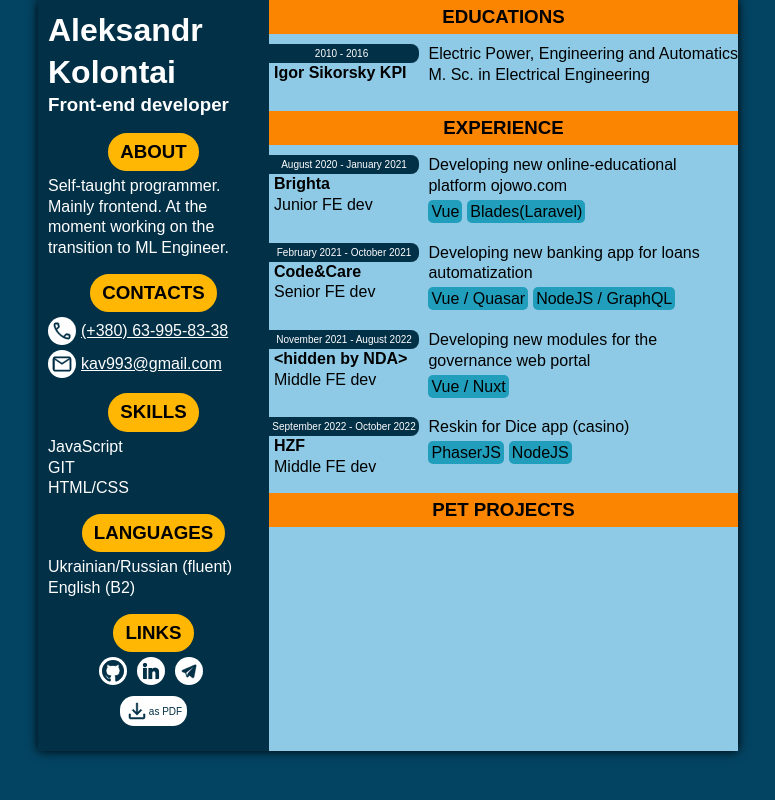
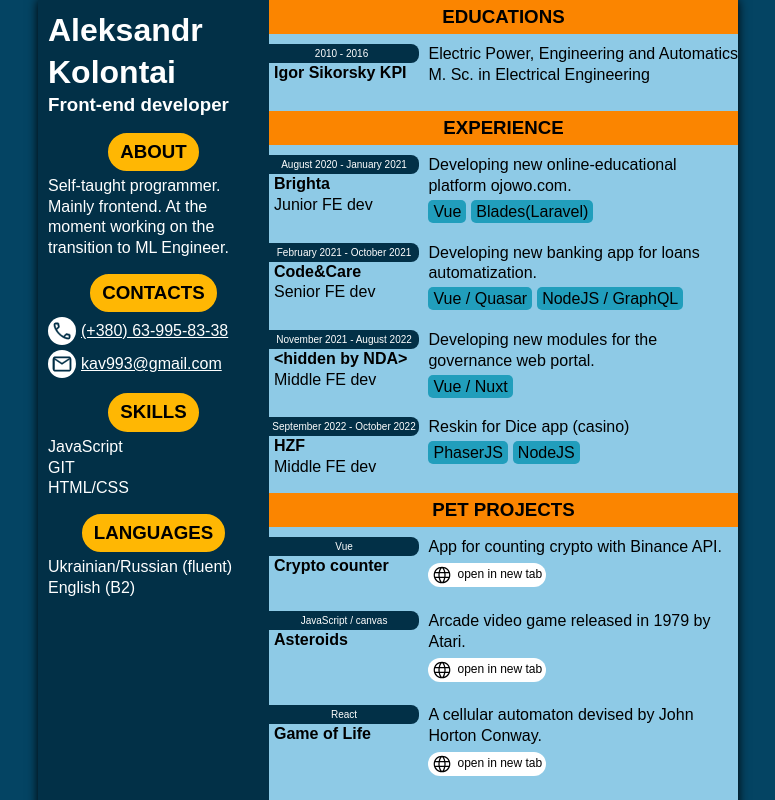
Before and after one commit to JollyR0ger42/portfolio, a Nuxt app: page / in a window 1280 px wide. Shown: the whole page, without its empty margins (252-1027 px from the left). Built offline with nearby package versions, Linux system fonts and the light colour scheme.

Commit message:
finilize

```diff
--- a/app.vue
+++ b/app.vue
@@ -88,6 +88,12 @@
       <!-- PETS -->
       <div class="app__pets">
         <h3 class="app__subtitle2">Pet projects</h3>
+        <BlockPet
+          v-for="(pet, idx) in summary.pets"
+          :key="idx"
+          class="app__experience__block"
+          :pet="pet"
+        />
       </div>
     </div>
   </div>
--- a/assets/summary.json
+++ b/assets/summary.json
@@ -11,7 +11,7 @@
     "github": "https://github.com/JollyR0ger42",
     "linkedin": "https://www.linkedin.com/in/aleksandr-kolontai-a7437718b/",
     "telegram": "https://t.me/JollyR0ger42",
-    "download": "https://link"
+    "download": "https://pet-serve.onrender.com/CV_Kolontai_A.pdf"
   },
   "languages": ["Ukrainian/Russian (fluent)", "English (B2)"],
   "educations": [
@@ -27,21 +27,21 @@
       "company": "Brighta",
       "role": "Junior FE dev",
       "time": "August 2020 - January 2021",
-      "description": "Developing new online-educational platform ojowo.com",
+      "description": "Developing new online-educational platform ojowo.com.",
       "techstack": ["Vue", "Blades(Laravel)"]
     },
     {
       "company": "Code&Care",
       "role": "Senior FE dev",
       "time": "February 2021 - October 2021",
-      "description": "Developing new banking app for loans automatization",
+      "description": "Developing new banking app for loans automatization.",
       "techstack": ["Vue / Quasar", "NodeJS / GraphQL"]
     },
     {
       "company": "<hidden by NDA>",
       "role": "Middle FE dev",
       "time": "November 2021 - August 2022",
-      "description": "Developing new modules for the governance web portal",
+      "description": "Developing new modules for the governance web portal.",
       "techstack": ["Vue / Nuxt"]
     },
     {
@@ -54,44 +54,46 @@
   ],
   "pets": [
     {
-      "title": "Conway's Game of Life",
-      "description": "react app",
-      "link": "https://www.youtube.com/watch?v=dQw4w9WgXcQ"
-    },
-    {
-      "title": "Todo app",
-      "description": "vue app",
-      "link": "https://www.youtube.com/watch?v=dQw4w9WgXcQ"
-    },
-    {
       "title": "Crypto counter",
-      "description": "vue app",
-      "link": "https://www.youtube.com/watch?v=dQw4w9WgXcQ"
-    },
-    {
-      "title": "Timer app",
-      "description": "vue app",
-      "link": "https://www.youtube.com/watch?v=dQw4w9WgXcQ"
+      "tech": "Vue",
+      "description": "App for counting crypto with Binance API.",
+      "link": "https://pet-serve.onrender.com/crypto"
     },
     {
       "title": "Asteroids",
-      "description": "js",
-      "link": "https://www.youtube.com/watch?v=dQw4w9WgXcQ"
+      "tech": "JavaScript / canvas",
+      "description": "Arcade video game released in 1979 by Atari.",
+      "link": "https://pet-serve.onrender.com/asteroids"
     },
     {
-      "title": "Todo app",
-      "description": "vue app",
-      "link": "https://www.youtube.com/watch?v=dQw4w9WgXcQ"
+      "tech": "React",
+      "title": "Game of Life",
+      "description": "A cellular automaton devised by John Horton Conway.",
+      "link": "https://pet-serve.onrender.com/gol"
     },
     {
-      "title": "web page 1",
-      "description": "vue app",
-      "link": "https://www.youtube.com/watch?v=dQw4w9WgXcQ"
+      "title": "Timer",
+      "tech": "Vue",
+      "description": "Simple timer app.",
+      "link": "https://pet-serve.onrender.com/timer"
     },
     {
-      "title": "web page 2",
-      "description": "vue app",
-      "link": "https://www.youtube.com/watch?v=dQw4w9WgXcQ"
+      "title": "Todo",
+      "tech": "Vue",
+      "description": "Simple todo app.",
+      "link": "https://pet-serve.onrender.com/todo"
+    },
+    {
+      "title": "Landing 1",
+      "tech": "HTML / CSS",
+      "description": "Responsive landing page.",
+      "link": "https://pet-serve.onrender.com/web-page-1"
+    },
+    {
+      "title": "Landing 2",
+      "tech": "HTML / CSS",
+      "description": "Responsive landing page.",
+      "link": "https://pet-serve.onrender.com/web-page-2"
     }
   ]
 }
--- a/components/BlockExperience.vue
+++ b/components/BlockExperience.vue
@@ -38,7 +38,7 @@ defineProps({ experience: Object });
 
   &__tech {
     background-color: var(--blue);
-    padding: 3px;
+    padding: 3px 5px;
     border-radius: 5px;
 
     &:not(:last-child) {
--- /dev/null
+++ b/components/BlockPet.vue
@@ -0,0 +1,82 @@
+<template>
+  <div class="block-pet">
+    <div class="block-pet__left">
+      <p class="block-pet__tech">{{pet.tech}}</p>
+      <p class="block-pet__title">{{pet.title}}</p>
+      <p>{{pet.role}}</p>
+    </div>
+    <div class="block-pet__right">
+      <p class="block-pet__descr">{{pet.description}}</p>
+      <a
+        :href="pet.link"
+        class="block-pet__link"
+        target="_blank"
+      >
+        <img
+          src="~/assets/web.svg"
+          class="block-pet__link__icon"
+        >
+        <span>open in new tab</span>
+      </a>
+    </div>
+  </div>
+</template>
+
+<script setup>
+defineProps({ pet: Object });
+</script>
+
+<style lang="scss" scoped>
+.block-pet {
+  width: 100%;
+  display: flex;
+  justify-content: space-between;
+  padding: 5px 0;
+  margin-bottom: 10px;
+
+  &__link {
+    display: inline-flex;
+    justify-content: center;
+    background-color: #fff;
+    padding: 2px 4px;
+    border-radius: 15px;
+    text-decoration: none;
+    color: #000;
+    font-size: 12px;
+    align-items: center;
+
+    &__icon {
+      width: 20px;
+      height: 20px;
+      margin-right: 5px;
+    }
+  }
+
+  &__descr {
+    margin-bottom: 5px;
+  }
+
+  &__tech {
+    font-size: 10px;
+    text-align: center;
+    background-color: var(--dark-blue);
+    color: #fff;
+    margin-left: -5px;
+    padding: 3px;
+    border-radius: 0 8px 8px 0;
+  }
+
+  &__title {
+    font-weight: bold;
+  }
+
+  &__left {
+    width: 32%;
+    padding-left: 5px;
+  }
+
+  &__right {
+    width: 66%;
+  }
+}
+</style>
```
Also changed, not shown: assets/web.svg (added).
